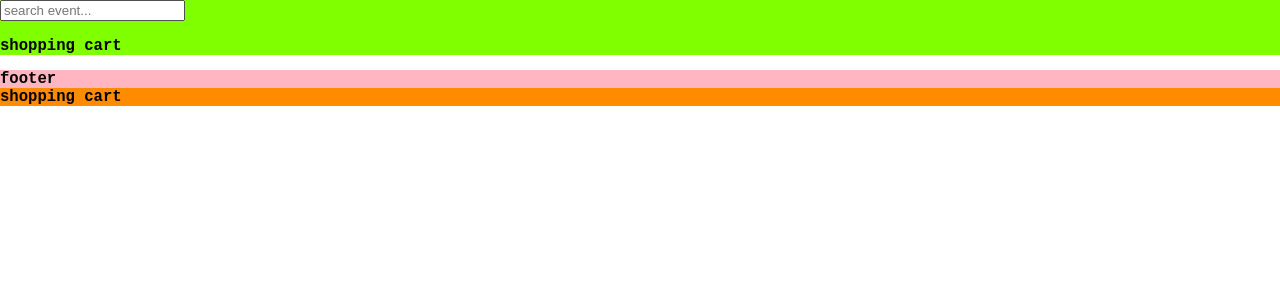
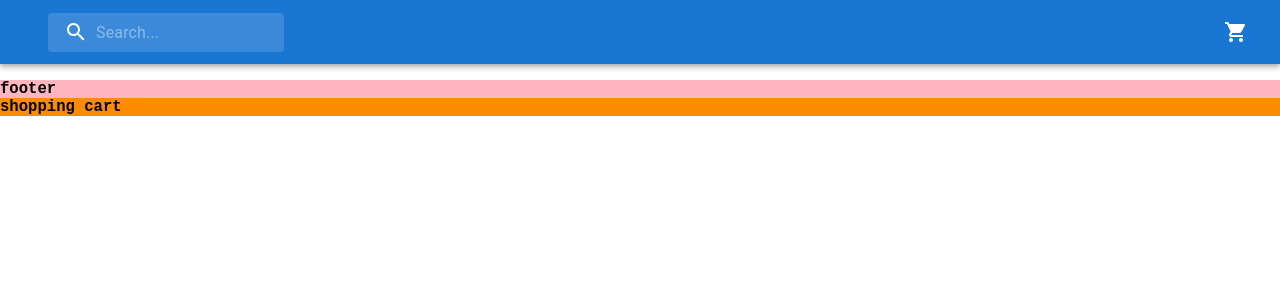
Before and after one commit to musateduard/b41206af-f999-4e5c-9967-c74567d9bcf2, a React (Create React App) app: page / in a window 1280 px wide. Shown: the top 300 px of the page. Built offline with nearby package versions, Linux system fonts and the light colour scheme; no server answers.

Commit message:
added search bar and shopping cart

```diff
--- a/src/components/TopBar.tsx
+++ b/src/components/TopBar.tsx
@@ -1,13 +1,101 @@
+// css imports
 import "./TopBar.scss";
+
+// react imports
 import { ReactElement } from "react";
+
+// material ui components
+import { styled, alpha } from "@mui/material/styles";
+import Box from "@mui/material/Box";
+import AppBar from "@mui/material/AppBar";
+import Toolbar from "@mui/material/Toolbar";
+import IconButton from "@mui/material/IconButton";
+import InputBase from "@mui/material/InputBase";
+
+// material ui icons
+import SearchIcon from "@mui/icons-material/Search";
+import ShoppingCartIcon from '@mui/icons-material/ShoppingCart';
+
+
+const Search = styled('div')(({ theme }) => ({
+    position: 'relative',
+    borderRadius: theme.shape.borderRadius,
+    backgroundColor: alpha(theme.palette.common.white, 0.15),
+    '&:hover': {
+        backgroundColor: alpha(theme.palette.common.white, 0.25),
+    },
+    marginRight: theme.spacing(2),
+    marginLeft: 0,
+    width: '100%',
+    [theme.breakpoints.up('sm')]: {
+        marginLeft: theme.spacing(3),
+        width: 'auto',
+    },
+}));
+
+
+const SearchIconWrapper = styled('div')(({ theme }) => ({
+    padding: theme.spacing(0, 2),
+    height: '100%',
+    position: 'absolute',
+    pointerEvents: 'none',
+    display: 'flex',
+    alignItems: 'center',
+    justifyContent: 'center',
+}));
+
+
+const StyledInputBase = styled(InputBase)(({ theme }) => ({
+    color: 'inherit',
+    '& .MuiInputBase-input': {
+        padding: theme.spacing(1, 1, 1, 0),
+        // vertical padding + font size from searchIcon
+        paddingLeft: `calc(1em + ${theme.spacing(4)})`,
+        transition: theme.transitions.create('width'),
+        width: '100%',
+        [theme.breakpoints.up('md')]: {
+            width: '20ch',
+        },
+    },
+}));
 
 
 export default function TopBar(): ReactElement {
 
     let html: ReactElement =
-        <header className={TopBar.name}>
-            <input type="text" placeholder="search event..." />
-            <p>shopping cart</p>
-        </header>
+
+        <AppBar
+            position="sticky">
+
+            <Toolbar
+                sx={{
+                    justifyContent: "space-between"}}>
+
+                <Search>
+
+                    <SearchIconWrapper>
+                        <SearchIcon />
+                    </SearchIconWrapper>
+
+                    <StyledInputBase
+                        placeholder="Search..."
+                        inputProps={{ 'aria-label': 'search' }} />
+
+                </Search>
+
+                <IconButton color="inherit">
+                    <ShoppingCartIcon></ShoppingCartIcon>
+                </IconButton>
+
+            </Toolbar>
+
+        </AppBar>
+
+        // <header className={TopBar.name}>
+        //     <input type="text" placeholder="search event..." />
+        //     <button>
+        //         <ShoppingCartIcon></ShoppingCartIcon>
+        //     </button>
+        // </header>
 
     return html;}
```
